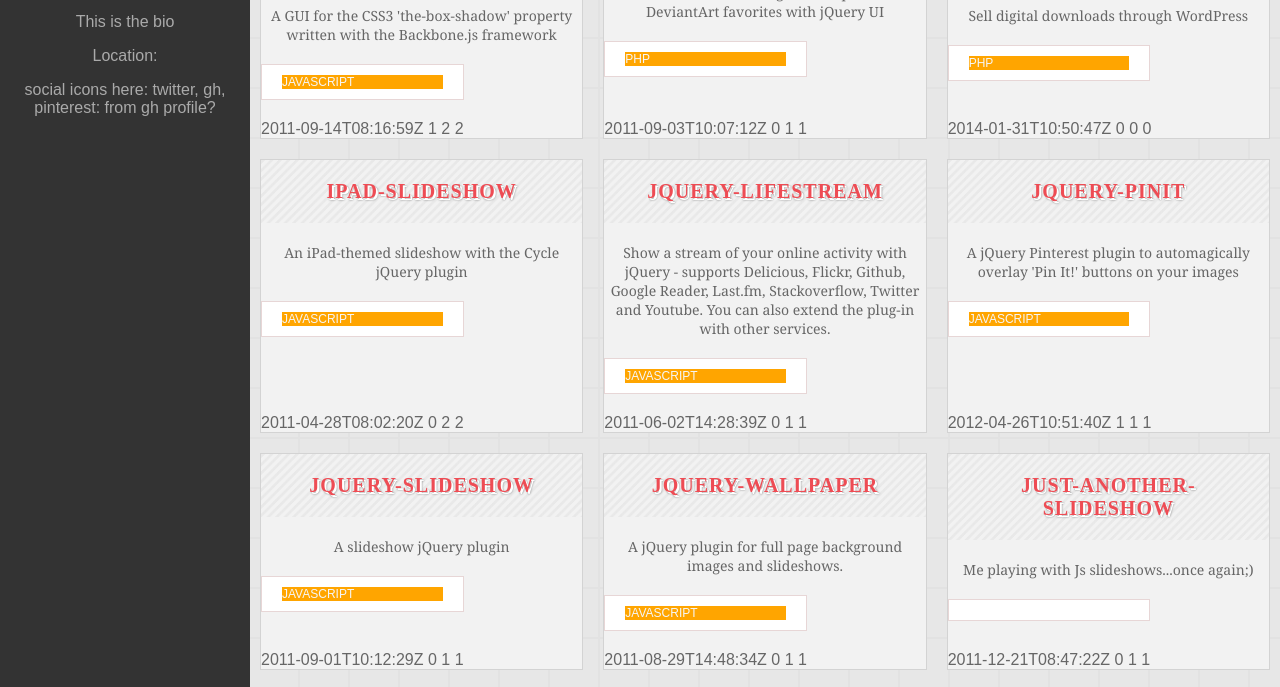
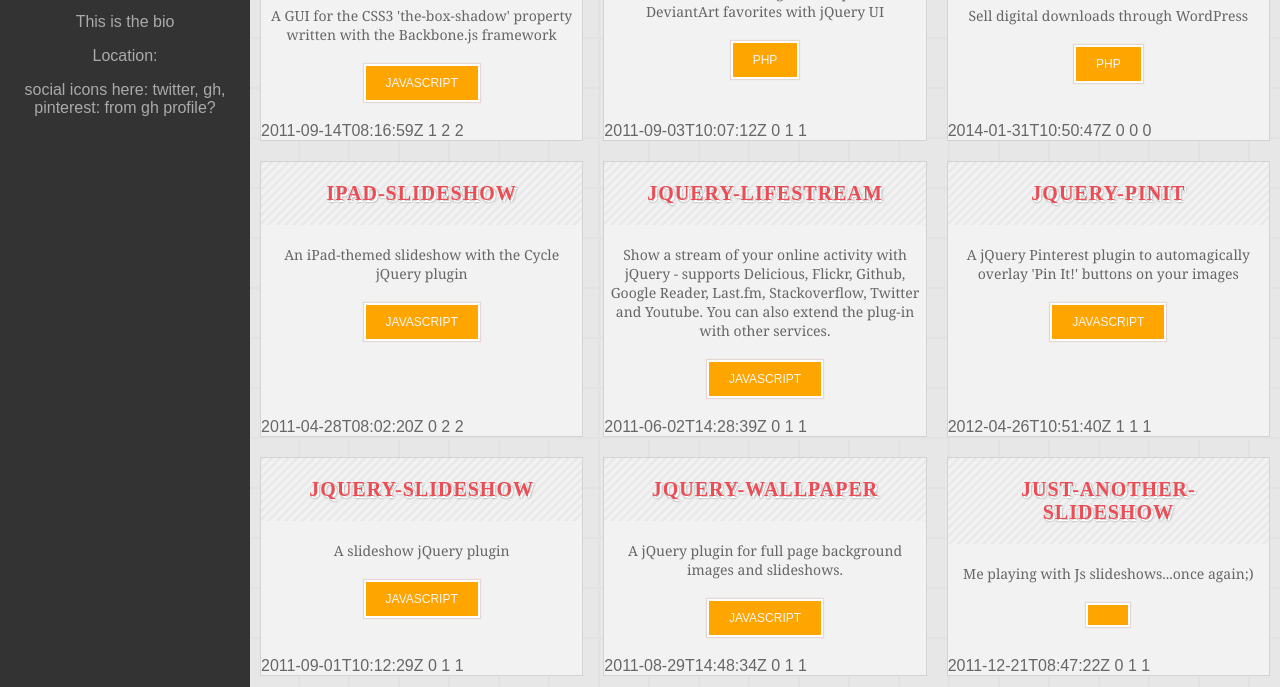
Before and after one commit to mgiulio/mgiulio.github.io, a website: page src/index.html in a window 1280 px wide. Shown: the part 111-798 px from the top of the page. Drawn offline with Linux system fonts and the light colour scheme.

Commit message:
prj card: language button

```diff
--- a/src/scss/_item-inner.scss
+++ b/src/scss/_item-inner.scss
@@ -58,19 +58,15 @@
 	.language {
 		margin: 20px 0;
 
-		width: 50%;
-		border: 1px solid #e7d6d6;
-		padding: 10px 20px;
-		background-color: #fff;
-		background-origin: content-box;
-		background-position: 0 0;
-		/* background-size: cover; */ // the default 'auto' value is ok because resolves to 'cover'
-		background-repeat: no-repeat;
-		background-image: linear-gradient(orange, orange);
-
 		font-family: sans-serif;
 		font-size: 12px;
 		text-transform: uppercase;
+
+		padding: 10px 20px;
+
+		background-color: orange;
+		border: 2px solid white;
+		box-shadow: 0 0 1px 1px #e7d6d6;
 
 		color: #f6f6f6;
 	}
--- a/src/scss/style.scss
+++ b/src/scss/style.scss
@@ -66,6 +66,10 @@ body {
 			display: flex;
 			flex-direction: column;
 			flex-wrap: nowrap;
+
+			.language {
+				align-self: center;
+			}
 		}
 		@import 'item-inner';
 	}
```
Also changed, not shown: src/css/style.css.
